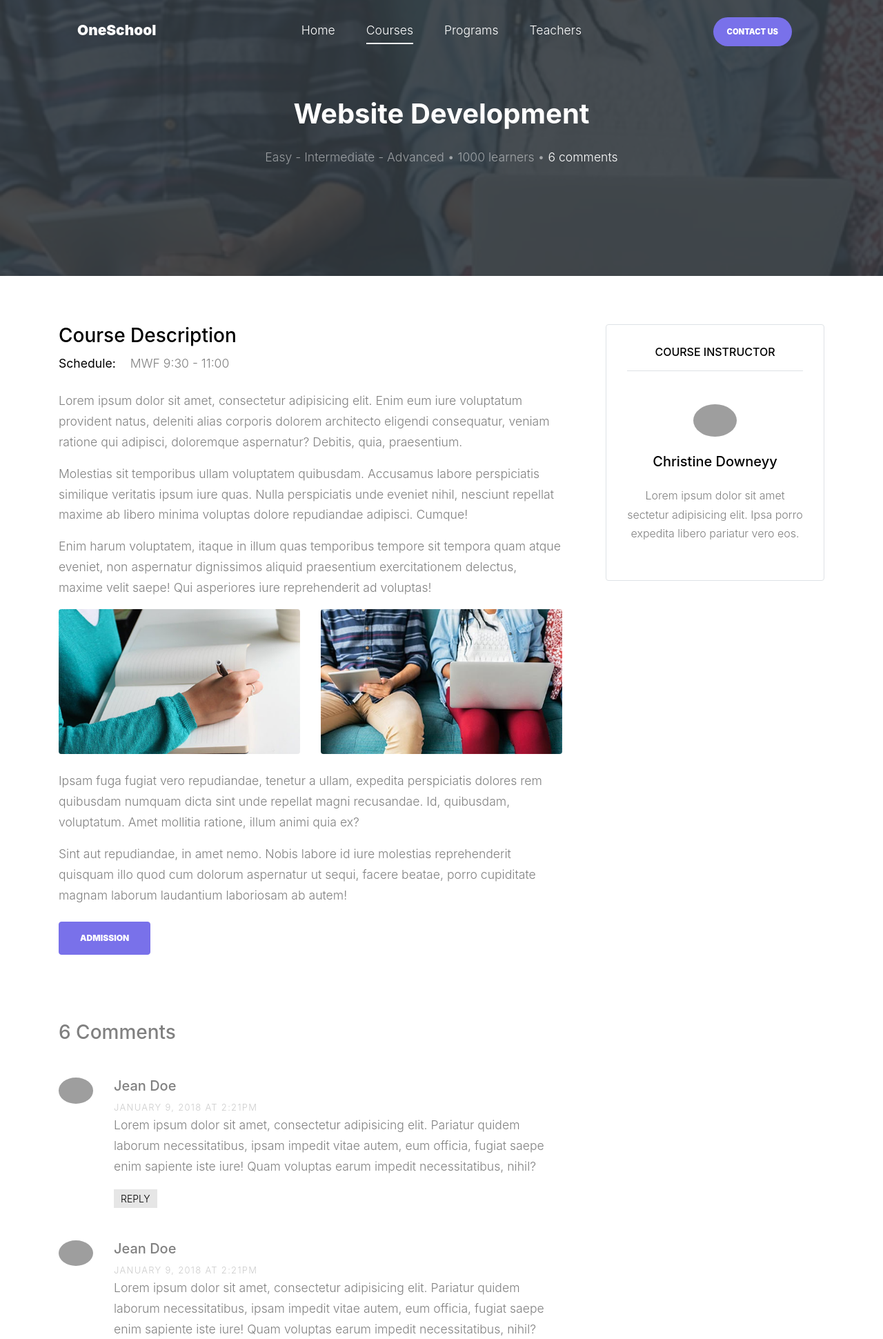
After one commit to VijitKumar27/Course-Recommendation-System, a Django app: page /WebDev in a window 1280 px wide. The commit adds this page. Shown: the top 1941 px of the page at 69% size. Run offline with Django 4.2, Linux system fonts and the light colour scheme; some libraries are stand-ins or nearby versions; some web fonts are replaced; grey boxes are pictures that could not be loaded.

Commit message:
Third commit

```diff
--- a/Reco/urls.py
+++ b/Reco/urls.py
@@ -1,6 +1,14 @@
 from django.urls import path
 
 from . import views
+
 urlpatterns = {
-    path('', views.index, name = "index")
+    path('', views.index, name = "index"),
+    path('WebDev', views.WebDev, name = "WebDev"),
+    path('CyberSec', views.CyberSec, name = "CyberSec"),
+    path('ML', views.ML, name = "ML"),
+    path('CPP', views.CPP, name = "CPP"),
+    path('DataAnalyst', views.DataAnalyst, name = "DataAnalyst"),
+    path('CompArch', views.CompArch, name = "CompArch"),
+
 }
--- a/Reco/views.py
+++ b/Reco/views.py
@@ -3,3 +3,21 @@ from django.shortcuts import render
 # Create your views here.
 def index(request):
     return render(request, 'index.html', {'name': 'VK'})
+
+def WebDev(request):
+    return render(request,'WebDev.html')
+
+def CyberSec(request):
+    return render(request,'CyberSec.html')
+
+def CompArch(request):
+    return render(request,'CompArch.html')
+
+def DataAnalyst(request):
+    return render(request,'DataAnalyst.html')
+
+def CPP(request):
+    return render(request,'CPP.html')
+
+def ML(request):
+    return render(request,'ML.html')
--- /dev/null
+++ b/templates/WebDev.html
@@ -0,0 +1,447 @@
+<!DOCTYPE html>
+<html lang="en">
+  <head>
+    <title>OneSchool &mdash; Website by Colorlib</title>
+    <meta charset="utf-8">
+    <meta name="viewport" content="width=device-width, initial-scale=1, shrink-to-fit=no">
+
+
+    <!-- <link href="https://fonts.googleapis.com/css?family=Muli:300,400,700,900" rel="stylesheet"> -->
+    <link rel="stylesheet" href="fonts/icomoon/style.css">
+
+    <link rel="stylesheet" href="static/css/bootstrap.min.css">
+    <link rel="stylesheet" href="static/css/jquery-ui.css">
+    <link rel="stylesheet" href="static/css/owl.carousel.min.css">
+    <link rel="stylesheet" href="static/css/owl.theme.default.min.css">
+    <link rel="stylesheet" href="static/css/owl.theme.default.min.css">
+
+    <link rel="stylesheet" href="static/css/jquery.fancybox.min.css">
+
+    <link rel="stylesheet" href="static/css/bootstrap-datepicker.css">
+
+    <link rel="stylesheet" href="fonts/flaticon/font/flaticon.css">
+
+    <link rel="stylesheet" href="static/css/aos.css">
+
+    <link rel="stylesheet" href="static/css/style.css">
+
+  </head>
+  <body data-spy="scroll" data-target=".site-navbar-target" data-offset="300">
+
+  <div class="site-wrap">
+
+    <div class="site-mobile-menu site-navbar-target">
+      <div class="site-mobile-menu-header">
+        <div class="site-mobile-menu-close mt-3">
+          <span class="icon-close2 js-menu-toggle"></span>
+        </div>
+      </div>
+      <div class="site-mobile-menu-body"></div>
+    </div>
+
+
+    <header class="site-navbar py-4 js-sticky-header site-navbar-target" role="banner">
+
+      <div class="container-fluid">
+        <div class="d-flex align-items-center">
+          <div class="site-logo mr-auto w-25"><a href="index">OneSchool</a></div>
+
+          <div class="mx-auto text-center">
+            <nav class="site-navigation position-relative text-right" role="navigation">
+              <ul class="site-menu main-menu js-clone-nav mx-auto d-none d-lg-block  m-0 p-0">
+                <li><a href="#home-section" class="nav-link">Home</a></li>
+                <li><a href="#courses-section" class="nav-link">Courses</a></li>
+                <li><a href="#programs-section" class="nav-link">Programs</a></li>
+                <li><a href="#teachers-section" class="nav-link">Teachers</a></li>
+              </ul>
+            </nav>
+          </div>
+
+          <div class="ml-auto w-25">
+            <nav class="site-navigation position-relative text-right" role="navigation">
+              <ul class="site-menu main-menu site-menu-dark js-clone-nav mr-auto d-none d-lg-block m-0 p-0">
+                <li class="cta"><a href="#contact-section" class="nav-link"><span>Contact Us</span></a></li>
+              </ul>
+            </nav>
+            <a href="#" class="d-inline-block d-lg-none site-menu-toggle js-menu-toggle text-black float-right"><span class="icon-menu h3"></span></a>
+          </div>
+        </div>
+      </div>
+
+    </header>
+
+    <div class="intro-section single-cover" id="home-section">
+
+      <div class="slide-1 " style="background-image: url('/static/images/img_2.jpg');" data-stellar-background-ratio="0.5">
+        <div class="container">
+          <div class="row align-items-center">
+            <div class="col-12">
+              <div class="row justify-content-center align-items-center text-center">
+                <div class="col-lg-6">
+                  <h1 data-aos="fade-up" data-aos-delay="0">Website Development</h1>
+                  <p data-aos="fade-up" data-aos-delay="100">Easy - Intermediate - Advanced &bullet; 1000 learners &bullet; <a href="#" class="text-white">6 comments</a></p>
+                </div>
+
+
+              </div>
+            </div>
+
+          </div>
+        </div>
+      </div>
+    </div>
+
+    <div class="site-section">
+      <div class="container">
+        <div class="row">
+          <div class="col-lg-8 mb-5">
+
+            <div class="mb-5">
+              <h3 class="text-black">Course Description</h3>
+              <p class="mb-4">
+                <strong class="text-black mr-3">Schedule: </strong> MWF 9:30 - 11:00
+              </p>
+              <p>Lorem ipsum dolor sit amet, consectetur adipisicing elit. Enim eum iure voluptatum provident natus, deleniti alias corporis dolorem architecto eligendi consequatur, veniam ratione qui adipisci, doloremque aspernatur? Debitis, quia, praesentium.</p>
+              <p>Molestias sit temporibus ullam voluptatem quibusdam. Accusamus labore perspiciatis similique veritatis ipsum iure quas. Nulla perspiciatis unde eveniet nihil, nesciunt repellat maxime ab libero minima voluptas dolore repudiandae adipisci. Cumque!</p>
+              <p>Enim harum voluptatem, itaque in illum quas temporibus tempore sit tempora quam atque eveniet, non aspernatur dignissimos aliquid praesentium exercitationem delectus, maxime velit saepe! Qui asperiores iure reprehenderit ad voluptas!</p>
+              <div class="row mb-4">
+                <div class="col-md-6">
+                  <img src="../static/images/img_1.jpg" alt="Image" class="img-fluid rounded">
+                </div>
+                <div class="col-md-6">
+                  <img src="../static/images/img_2.jpg" alt="Image" class="img-fluid rounded">
+                </div>
+              </div>
+              <p>Ipsam fuga fugiat vero repudiandae, tenetur a ullam, expedita perspiciatis dolores rem quibusdam numquam dicta sint unde repellat magni recusandae. Id, quibusdam, voluptatum. Amet mollitia ratione, illum animi quia ex?</p>
+              <p>Sint aut repudiandae, in amet nemo. Nobis labore id iure molestias reprehenderit quisquam illo quod cum dolorum aspernatur ut sequi, facere beatae, porro cupiditate magnam laborum laudantium laboriosam ab autem!</p>
+
+              <p class="mt-4"><a href="#" class="btn btn-primary">Admission</a></p>
+            </div>
+
+            <div class="pt-5">
+              <h3 class="mb-5">6 Comments</h3>
+              <ul class="comment-list">
+                <li class="comment">
+                  <div class="vcard bio">
+                    <img src="../static/images/person_1.jpg" alt="Image placeholder">
+                  </div>
+                  <div class="comment-body">
+                    <h3>Jean Doe</h3>
+                    <div class="meta">January 9, 2018 at 2:21pm</div>
+                    <p>Lorem ipsum dolor sit amet, consectetur adipisicing elit. Pariatur quidem laborum necessitatibus, ipsam impedit vitae autem, eum officia, fugiat saepe enim sapiente iste iure! Quam voluptas earum impedit necessitatibus, nihil?</p>
+                    <p><a href="#" class="reply">Reply</a></p>
+                  </div>
+                </li>
+
+                <li class="comment">
+                  <div class="vcard bio">
+                    <img src="../static/images/person_1.jpg" alt="Image placeholder">
+                  </div>
+                  <div class="comment-body">
+                    <h3>Jean Doe</h3>
+                    <div class="meta">January 9, 2018 at 2:21pm</div>
+                    <p>Lorem ipsum dolor sit amet, consectetur adipisicing elit. Pariatur quidem laborum necessitatibus, ipsam impedit vitae autem, eum officia, fugiat saepe enim sapiente iste iure! Quam voluptas earum impedit necessitatibus, nihil?</p>
+                    <p><a href="#" class="reply">Reply</a></p>
+                  </div>
+
+                  <ul class="children">
+                    <li class="comment">
+                      <div class="vcard bio">
+                        <img src="../static/images/person_1.jpg" alt="Image placeholder">
+                      </div>
+                      <div class="comment-body">
+                        <h3>Jean Doe</h3>
+                        <div class="meta">January 9, 2018 at 2:21pm</div>
+                        <p>Lorem ipsum dolor sit amet, consectetur adipisicing elit. Pariatur quidem laborum necessitatibus, ipsam impedit vitae autem, eum officia, fugiat saepe enim sapiente iste iure! Quam voluptas earum impedit necessitatibus, nihil?</p>
+                        <p><a href="#" class="reply">Reply</a></p>
+                      </div>
+
+
+                      <ul class="children">
+                        <li class="comment">
+                          <div class="vcard bio">
+                            <img src="../static/images/person_1.jpg" alt="Image placeholder">
+                          </div>
+                          <div class="comment-body">
+                            <h3>Jean Doe</h3>
+                            <div class="meta">January 9, 2018 at 2:21pm</div>
+                            <p>Lorem ipsum dolor sit amet, consectetur adipisicing elit. Pariatur quidem laborum necessitatibus, ipsam impedit vitae autem, eum officia, fugiat saepe enim sapiente iste iure! Quam voluptas earum impedit necessitatibus, nihil?</p>
+                            <p><a href="#" class="reply">Reply</a></p>
+                          </div>
+
+                            <ul class="children">
+                              <li class="comment">
+                                <div class="vcard bio">
+                                  <img src="../static/images/person_1.jpg" alt="Image placeholder">
+                                </div>
+                                <div class="comment-body">
+                                  <h3>Jean Doe</h3>
+                                  <div class="meta">January 9, 2018 at 2:21pm</div>
+                                  <p>Lorem ipsum dolor sit amet, consectetur adipisicing elit. Pariatur quidem laborum necessitatibus, ipsam impedit vitae autem, eum officia, fugiat saepe enim sapiente iste iure! Quam voluptas earum impedit necessitatibus, nihil?</p>
+                                  <p><a href="#" class="reply">Reply</a></p>
+                                </div>
+                              </li>
+                            </ul>
+                        </li>
+                      </ul>
+                    </li>
+                  </ul>
+                </li>
+
+                <li class="comment">
+                  <div class="vcard bio">
+                    <img src="../static/images/person_1.jpg" alt="Image placeholder">
+                  </div>
+                  <div class="comment-body">
+                    <h3>Jean Doe</h3>
+                    <div class="meta">January 9, 2018 at 2:21pm</div>
+                    <p>Lorem ipsum dolor sit amet, consectetur adipisicing elit. Pariatur quidem laborum necessitatibus, ipsam impedit vitae autem, eum officia, fugiat saepe enim sapiente iste iure! Quam voluptas earum impedit necessitatibus, nihil?</p>
+                    <p><a href="#" class="reply">Reply</a></p>
+                  </div>
+                </li>
+              </ul>
+              <!-- END comment-list -->
+
+              <div class="comment-form-wrap pt-5">
+                <h3 class="mb-5">Leave a comment</h3>
+                <form action="#" class="p-5 bg-light">
+                  <div class="form-group">
+                    <label for="name">Name *</label>
+                    <input type="text" class="form-control" id="name">
+                  </div>
+                  <div class="form-group">
+                    <label for="email">Email *</label>
+                    <input type="email" class="form-control" id="email">
+                  </div>
+                  <div class="form-group">
+                    <label for="website">Website</label>
+                    <input type="url" class="form-control" id="website">
+                  </div>
+
+                  <div class="form-group">
+                    <label for="message">Message</label>
+                    <textarea name="" id="message" cols="30" rows="10" class="form-control"></textarea>
+                  </div>
+                  <div class="form-group">
+                    <input type="submit" value="Post Comment" class="btn btn-primary">
+                  </div>
+
+                </form>
+              </div>
+            </div>
+
+
+
+          </div>
+          <div class="col-lg-4 pl-lg-5">
+
+            <div class="mb-5 text-center border rounded course-instructor">
+              <h3 class="mb-5 text-black text-uppercase h6 border-bottom pb-3">Course Instructor</h3>
+              <div class="mb-4 text-center">
+                <img src="../static/images/person_2.jpg" alt="Image" class="w-25 rounded-circle mb-4">
+                <h3 class="h5 text-black mb-4">Christine Downeyy</h3>
+                <p>Lorem ipsum dolor sit amet sectetur adipisicing elit. Ipsa porro expedita libero pariatur vero eos.</p>
+              </div>
+            </div>
+
+          </div>
+        </div>
+      </div>
+    </div>
+
+    <div class="site-section courses-title bg-dark" id="courses-section">
+      <div class="container">
+        <div class="row mb-5 justify-content-center">
+          <div class="col-lg-7 text-center" data-aos="fade-up" data-aos-delay="">
+            <h2 class="section-title">More Courses</h2>
+          </div>
+        </div>
+      </div>
+    </div>
+    <div class="site-section courses-entry-wrap"  data-aos="fade" data-aos-delay="100">
+      <div class="container">
+        <div class="row">
+
+          <div class="owl-carousel col-12 nonloop-block-14">
+
+            <div class="course bg-white h-100 align-self-stretch">
+              <figure class="m-0">
+                <a href="WebDev"><img src="../static/images/img_1.jpg" alt="Image" class="img-fluid"></a>
+              </figure>
+              <div class="course-inner-text py-4 px-4">
+                <span class="course-price">$20</span>
+                <div class="meta"><span class="icon-clock-o"></span>4 Lessons / 12 week</div>
+                <h3><a href="#">WebDev</a></h3>
+                <p>Lorem ipsum dolor sit amet ipsa nulla adipisicing elit. </p>
+              </div>
+              <div class="d-flex border-top stats">
+                <div class="py-3 px-4"><span class="icon-users"></span> 2,193 students</div>
+                <div class="py-3 px-4 w-25 ml-auto border-left"><span class="icon-chat"></span> 2</div>
+              </div>
+            </div>
+
+            <div class="course bg-white h-100 align-self-stretch">
+              <figure class="m-0">
+                <a href="ML"><img src="../static/images/img_2.jpg" alt="Image" class="img-fluid"></a>
+              </figure>
+              <div class="course-inner-text py-4 px-4">
+                <span class="course-price">$99</span>
+                <div class="meta"><span class="icon-clock-o"></span>4 Lessons / 12 week</div>
+                <h3><a href="#">Machine Learning</a></h3>
+                <p>Lorem ipsum dolor sit amet ipsa nulla adipisicing elit. </p>
+              </div>
+              <div class="d-flex border-top stats">
+                <div class="py-3 px-4"><span class="icon-users"></span> 2,193 students</div>
+                <div class="py-3 px-4 w-25 ml-auto border-left"><span class="icon-chat"></span> 2</div>
+              </div>
+            </div>
+
+            <div class="course bg-white h-100 align-self-stretch">
+              <figure class="m-0">
+                <a href="DataAnalyst"><img src="../static/images/img_3.jpg" alt="Image" class="img-fluid"></a>
+              </figure>
+              <div class="course-inner-text py-4 px-4">
+                <span class="course-price">$99</span>
+                <div class="meta"><span class="icon-clock-o"></span>4 Lessons / 12 week</div>
+                <h3><a href="#">Data Analysis</a></h3>
+                <p>Lorem ipsum dolor sit amet ipsa nulla adipisicing elit. </p>
+              </div>
+              <div class="d-flex border-top stats">
+                <div class="py-3 px-4"><span class="icon-users"></span> 2,193 students</div>
+                <div class="py-3 px-4 w-25 ml-auto border-left"><span class="icon-chat"></span> 2</div>
+              </div>
+            </div>
+
+
+
+            <div class="course bg-white h-100 align-self-stretch">
+              <figure class="m-0">
+                <a href="CyberSec"><img src="../static/images/img_4.jpg" alt="Image" class="img-fluid"></a>
+              </figure>
+              <div class="course-inner-text py-4 px-4">
+                <span class="course-price">$20</span>
+                <div class="meta"><span class="icon-clock-o"></span>4 Lessons / 12 week</div>
+                <h3><a href="#">Cyber Security</a></h3>
+                <p>Lorem ipsum dolor sit amet ipsa nulla adipisicing elit. </p>
+              </div>
+              <div class="d-flex border-top stats">
+                <div class="py-3 px-4"><span class="icon-users"></span> 2,193 students</div>
+                <div class="py-3 px-4 w-25 ml-auto border-left"><span class="icon-chat"></span> 2</div>
+              </div>
+            </div>
+
+            <div class="course bg-white h-100 align-self-stretch">
+              <figure class="m-0">
+                <a href="CPP"><img src="../static/images/img_5.jpg" alt="Image" class="img-fluid"></a>
+              </figure>
+              <div class="course-inner-text py-4 px-4">
+                <span class="course-price">$99</span>
+                <div class="meta"><span class="icon-clock-o"></span>4 Lessons / 12 week</div>
+                <h3><a href="#">C++</a></h3>
+                <p>Lorem ipsum dolor sit amet ipsa nulla adipisicing elit. </p>
+              </div>
+              <div class="d-flex border-top stats">
+                <div class="py-3 px-4"><span class="icon-users"></span> 2,193 students</div>
+                <div class="py-3 px-4 w-25 ml-auto border-left"><span class="icon-chat"></span> 2</div>
+              </div>
+            </div>
+
+            <div class="course bg-white h-100 align-self-stretch">
+              <figure class="m-0">
+                <a href="CompArch"><img src="../static/images/img_6.jpg" alt="Image" class="img-fluid"></a>
+              </figure>
+              <div class="course-inner-text py-4 px-4">
+                <span class="course-price">$99</span>
+                <div class="meta"><span class="icon-clock-o"></span>4 Lessons / 12 week</div>
+                <h3><a href="#">Computer Architecture</a></h3>
+                <p>Lorem ipsum dolor sit amet ipsa nulla adipisicing elit. </p>
+              </div>
+              <div class="d-flex border-top stats">
+                <div class="py-3 px-4"><span class="icon-users"></span> 2,193 students</div>
+                <div class="py-3 px-4 w-25 ml-auto border-left"><span class="icon-chat"></span> 2</div>
+              </div>
+            </div>
+
+          </div>
+
+
+
+        </div>
+        <div class="row justify-content-center">
+          <div class="col-7 text-center">
+            <button class="customPrevBtn btn btn-primary m-1">Prev</button>
+            <button class="customNextBtn btn btn-primary m-1">Next</button>
+          </div>
+        </div>
+      </div>
+    </div>
+
+    <footer class="footer-section bg-light">
+      <div class="container">
+        <div class="row">
+          <div class="col-md-4">
+            <h3>About OneSchool</h3>
+            <p>Lorem ipsum dolor sit amet, consectetur adipisicing elit. Porro consectetur ut hic ipsum et veritatis corrupti. Itaque eius soluta optio dolorum temporibus in, atque, quos fugit sunt sit quaerat dicta.</p>
+          </div>
+
+          <div class="col-md-3 ml-auto">
+            <h3>Links</h3>
+            <ul class="list-unstyled footer-links">
+              <li><a href="#">Home</a></li>
+              <li><a href="#">Courses</a></li>
+              <li><a href="#">Programs</a></li>
+              <li><a href="#">Teachers</a></li>
+            </ul>
+          </div>
+
+          <div class="col-md-4">
+            <h3>Subscribe</h3>
+            <p>Lorem ipsum dolor sit amet, consectetur adipisicing elit. Nesciunt incidunt iure iusto architecto? Numquam, natus?</p>
+            <form action="#" class="footer-subscribe">
+              <div class="d-flex mb-5">
+                <input type="text" class="form-control rounded-0" placeholder="Email">
+                <input type="submit" class="btn btn-primary rounded-0" value="Subscribe">
+              </div>
+            </form>
+          </div>
+
+        </div>
+
+        <div class="row pt-5 mt-5 text-center">
+          <div class="col-md-12">
+            <div class="border-top pt-5">
+            <p>
+        <!-- Link back to Colorlib can't be removed. Template is licensed under CC BY 3.0. -->
+        Copyright &copy;<script>document.write(new Date().getFullYear());</script> All rights reserved | This template is made with <i class="icon-heart" aria-hidden="true"></i> by <a href="https://colorlib.com" target="_blank" >Colorlib</a>
+        <!-- Link back to Colorlib can't be removed. Template is licensed under CC BY 3.0. -->
+      </p>
+            </div>
+          </div>
+
+        </div>
+      </div>
+    </footer>
+
+
+
+  </div> <!-- .site-wrap -->
+
+  <script src="static/js/jquery-3.3.1.min.js"></script>
+  <script src="static/js/jquery-migrate-3.0.1.min.js"></script>
+  <script src="static/js/jquery-ui.js"></script>
+  <script src="static/js/popper.min.js"></script>
+  <script src="static/js/bootstrap.min.js"></script>
+  <script src="static/js/owl.carousel.min.js"></script>
+  <script src="static/js/jquery.stellar.min.js"></script>
+  <script src="static/js/jquery.countdown.min.js"></script>
+  <script src="static/js/bootstrap-datepicker.min.js"></script>
+  <script src="static/js/jquery.easing.1.3.js"></script>
+  <script src="static/js/aos.js"></script>
+  <script src="static/js/jquery.fancybox.min.js"></script>
+  <script src="static/js/jquery.sticky.js"></script>
+
+
+  <script src="static/js/main.js"></script>
+
+  </body>
+</html>
--- a/templates/result.html
+++ /dev/null
@@ -1,6 +0,0 @@
-{% extends 'base.html' %}
-
-{% block content %}
-
-Result: {{result}}
-{% endblock %}
```
Also changed, not shown: templates/home.html (deleted, +0 -14 lines), templates/index.html (+49 -47 lines), static/images/p1.jpg (added), static/images/p2.jpg (added), static/images/p3.jpg (added), static/images/person_1.jpg (deleted), static/images/person_2.jpg (deleted), static/images/person_3.jpg (deleted), templates/CPP.html (added), templates/CompArch.html (added), templates/CyberSec.html (added), templates/DataAnalyst.html (added), templates/ML.html (added).
